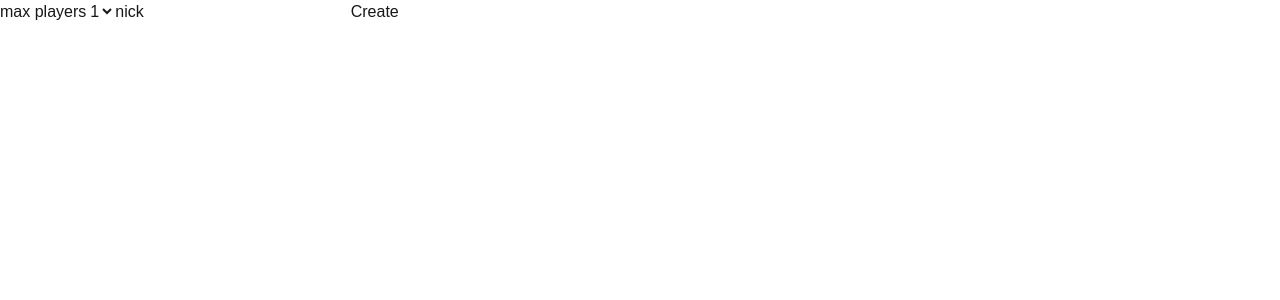
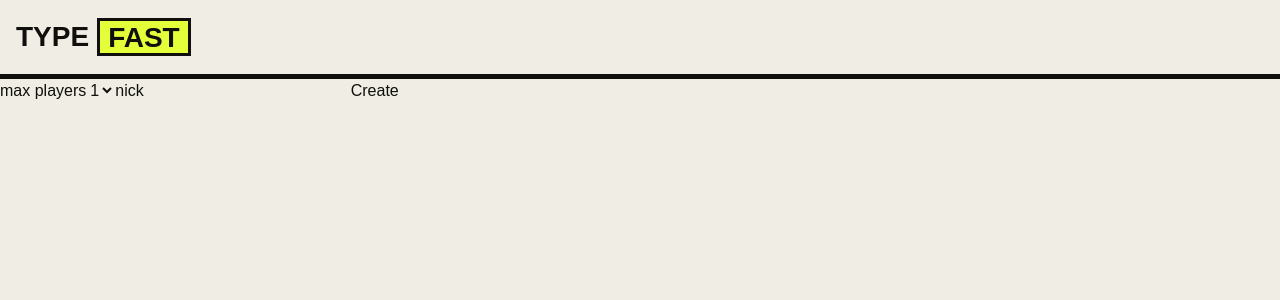
Before and after one commit to AoiTechDev/typefast, a Next.js app: page / in a window 1280 px wide. Shown: the top 300 px of the page. Built offline with nearby package versions, Linux system fonts and the light colour scheme; no server answers.

Commit message:
add navbar

```diff
--- a/app/globals.css
+++ b/app/globals.css
@@ -1,8 +1,17 @@
 @import "tailwindcss";
 
 :root {
-  --background: #ffffff;
-  --foreground: #171717;
+  --color-bg: #EFEDE4;
+  --color-panel: #FFFFFF;
+  --color-ink: #100F0C;
+  --color-dim: #A29E93;
+  --color-hot: #FF3B1F;
+  --color-sunk: #E4E1D6;
+  --color-veil: rgb(180 177 166 / 0.45);
+  --color-lime: #E4FF3A;
+  --color-ink-accent: #100F0C;
+  --background: var(--color-bg);
+  --foreground: var(--color-ink);
 }
 
 @theme inline {
@@ -10,6 +19,15 @@
   --color-foreground: var(--foreground);
   --font-sans: var(--font-geist-sans);
   --font-mono: var(--font-geist-mono);
+  --color-bg: #efede4;
+  --color-lime: #E4FF3A;
+  --color-panel: #ffffff;
+  --color-ink: #100f0c;
+  --color-dim: #a29e93;
+  --color-hot: #ff3b1f;
+  --color-sunk: #e4e1d6;
+  --color-ink-accent: #100F0C;
+  --color-veil: rgb(180 177 166 / 0.45);
 }
 
 
--- a/app/layout.tsx
+++ b/app/layout.tsx
@@ -1,6 +1,7 @@
 import type { Metadata } from "next";
 import { Geist, Geist_Mono } from "next/font/google";
 import "./globals.css";
+import Navbar from "@/components/Navbar";
 
 const geistSans = Geist({
   variable: "--font-geist-sans",
@@ -23,7 +24,9 @@ export default function RootLayout({ children }: LayoutProps<"/">) {
       lang="en"
       className={`${geistSans.variable} ${geistMono.variable} h-full antialiased`}
     >
-      <body className="min-h-full flex flex-col">{children}</body>
+      <body className="min-h-full flex flex-col">
+        <Navbar />
+        {children}</body>
     </html>
   );
 }
--- /dev/null
+++ b/components/Navbar.tsx
@@ -0,0 +1,14 @@
+import React from 'react'
+
+const Navbar = () => {
+  return (
+    <div className="border-b-5 border-b-ink p-4">
+      <div className="text-[28px] font-extrabold space-x-2">
+        <span>TYPE</span>
+        <span className="border-3 py-[0.5px] px-2 bg-lime ">FAST</span>
+      </div>
+    </div>
+  )
+}
+
+export default Navbar
```
